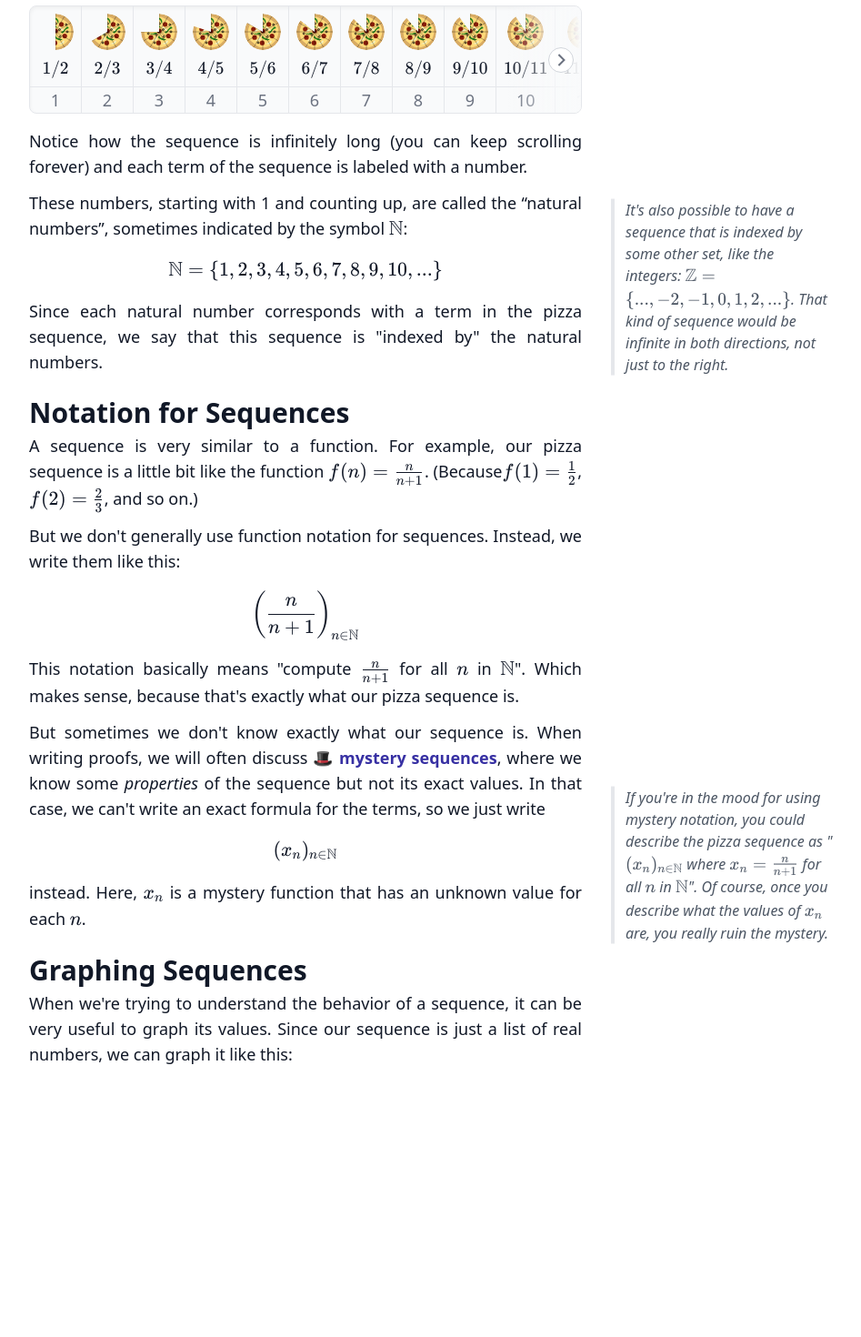
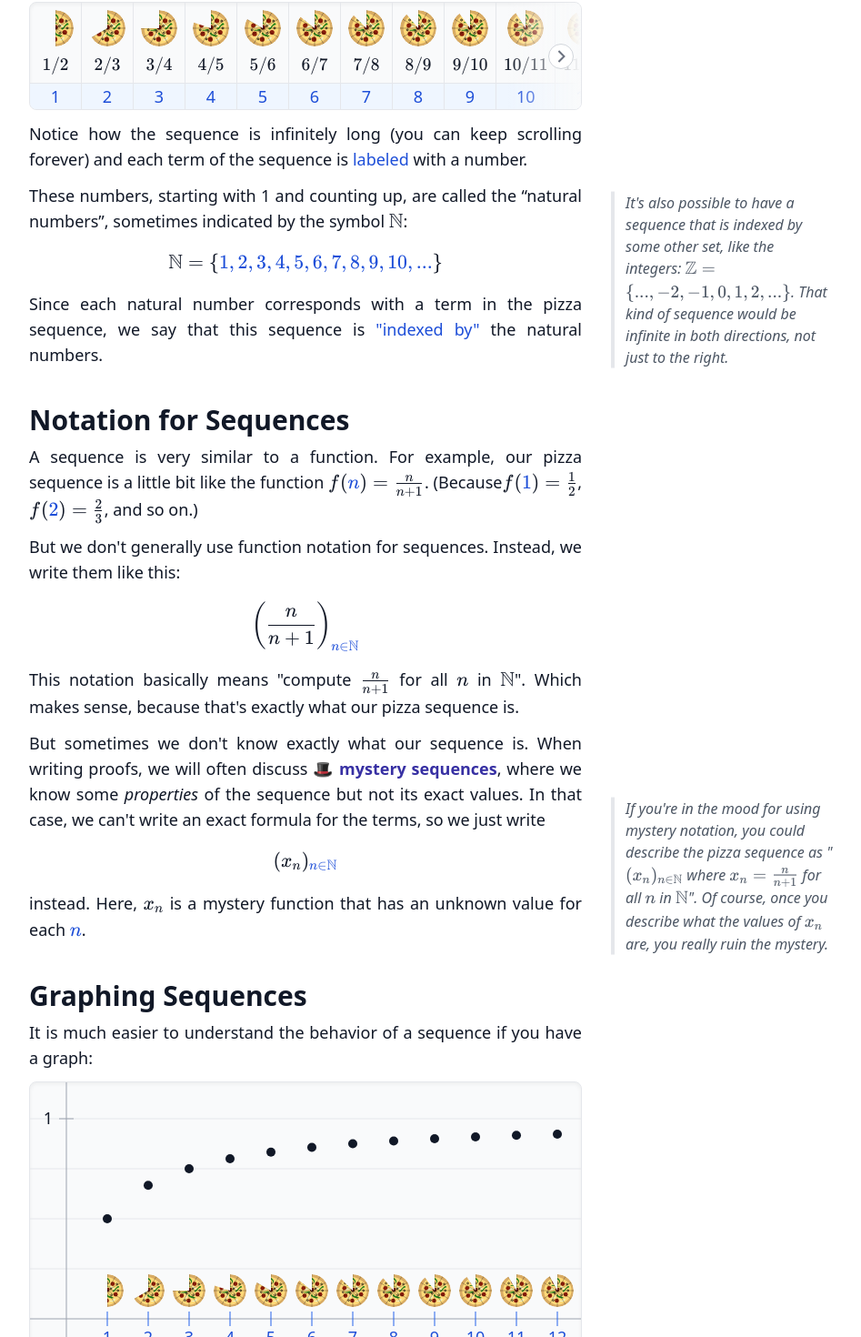
Before and after one commit to PullJosh/clown-school, a Next.js app: page / in a window 1280 px wide. Shown: the part 178-1648 px from the top of the page at 91% size, without its empty margins (304-1251 px from the left). Before the commit the page ends 1383 px from the top, so only its background shows below. Built offline with nearby package versions, Linux system fonts and the light colour scheme.

Commit message:
Add color coding and graph to sequences page

```diff
--- a/pages/index.js
+++ b/pages/index.js
@@ -26,7 +26,7 @@ export default function HomePage() {
         Take a look at this <strong>sequence</strong> of fractions:
       </p>
       <div className="relative select-none">
-        <div className="relative my-4 shadow-inner border bg-gray-50 rounded-lg overflow-hidden">
+        <div className="relative my-3 shadow-inner border bg-gray-50 rounded-lg overflow-hidden">
           <div className="overflow-x-auto" ref={sequenceScrollRef}>
             <div className="flex divide-x">
               {new Array(100).fill(null).map((_, n) => (
@@ -35,9 +35,14 @@ export default function HomePage() {
                   className="shrink-0 flex flex-col items-stretch divide-y"
                 >
                   <div className="px-2 py-2 flex justify-center">
-                    <Pizza numerator={n + 1} denominator={n + 2} />
+                    <div className="flex flex-col justify-center items-center relative space-y-2">
+                      <PizzaSVG numerator={n + 1} denominator={n + 2} />
+                      <div className="text-base">
+                        <Latex value={String.raw`${n + 1} / ${n + 2}`} />
                       </div>
-                  <div className="px-2 text-lg text-center text-gray-500">
+                    </div>
+                  </div>
+                  <div className="px-2 text-lg text-center bg-blue-50 text-blue-700">
                     {n + 1}
                   </div>
                 </div>
@@ -63,7 +68,8 @@ export default function HomePage() {
       </div>
       <p className="mb-3">
         Notice how the sequence is infinitely long (you can keep scrolling
-        forever) and each term of the sequence is labeled with a number.
+        forever) and each term of the sequence is{" "}
+        <span className="text-blue-700">labeled</span> with a number.
       </p>
       <p>
         These numbers, starting with 1 and counting up, are called the “natural
@@ -71,12 +77,13 @@ export default function HomePage() {
         <Latex value={String.raw`\mathbb{N}`} />:
       </p>
       <Latex
-        value={String.raw`\mathbb{N} = \{ 1, 2, 3, 4, 5, 6, 7, 8, 9, 10,... \}`}
+        value={String.raw`\mathbb{N} = \{ \textcolor{#1d4ed8}{1, 2, 3, 4, 5, 6, 7, 8, 9, 10,...} \}`}
         displayMode={true}
       />
       <p>
         Since each natural number corresponds with a term in the pizza sequence,
-        we say that this sequence is "indexed by" the natural numbers.
+        we say that this sequence is{" "}
+        <span className="text-blue-700">"indexed by"</span> the natural numbers.
       </p>
       <Aside>
         <p>
@@ -89,21 +96,25 @@ export default function HomePage() {
           to the right.
         </p>
       </Aside>
-      <h2 className="font-bold text-2xl sm:text-3xl mt-6 mb-1 text-left">
+      <h2 className="font-bold text-2xl sm:text-3xl mt-10 mb-2 text-left">
         Notation for Sequences
       </h2>
       <p className="mb-3">
         A sequence is very similar to a function. For example, our pizza
         sequence is a little bit like the function{" "}
-        <Latex value={String.raw`f(n) = \frac{n}{n + 1}`} />. (Because
-        <Latex value={String.raw`f(1) = \frac 12`} />,{" "}
-        <Latex value={String.raw`f(2) = \frac 23`} />, and so on.)
+        <Latex
+          value={String.raw`f(\textcolor{#1d4ed8}{n}) = \frac{n}{n + 1}`}
+        />
+        . (Because
+        <Latex value={String.raw`f(\textcolor{#1d4ed8}{1}) = \frac 12`} />,{" "}
+        <Latex value={String.raw`f(\textcolor{#1d4ed8}{2}) = \frac 23`} />, and
+        so on.)
       </p>
       <p className="mb-3">
         But we don't generally use function notation for sequences. Instead, we
         write them like this:
         <Latex
-          value={String.raw`\left(\frac{n}{n+1}\right)_{n \in \mathbb{N}}`}
+          value={String.raw`\left(\frac{n}{n+1}\right)_{\textcolor{#1d4ed8}{n \in \mathbb{N}}}`}
           displayMode={true}
         />
         This notation basically means "compute{" "}
@@ -121,11 +132,11 @@ export default function HomePage() {
         values. In that case, we can't write an exact formula for the terms, so
         we just write
         <Latex
-          value={String.raw`(x_n)_{n \in \mathbb{N}}`}
+          value={String.raw`(x_n)_{\textcolor{#1d4ed8}{n \in \mathbb{N}}}`}
           displayMode={true}
         />
         instead. Here, <Latex value="x_n" /> is a mystery function that has an
-        unknown value for each <Latex value="n" />.
+        unknown value for each <Latex value="\textcolor{#1d4ed8}{n}" />.
       </p>
       <Aside>
         <p>
@@ -138,14 +149,18 @@ export default function HomePage() {
           <Latex value="x_n" /> are, you really ruin the mystery.
         </p>
       </Aside>
-      <h2 className="font-bold text-2xl sm:text-3xl mt-6 mb-1 text-left">
+      <h2 className="font-bold text-2xl sm:text-3xl mt-10 mb-2 text-left">
         Graphing Sequences
       </h2>
       <p>
-        When we're trying to understand the behavior of a sequence, it can be
-        very useful to graph its values. Since our sequence is just a list of
-        real numbers, we can graph it like this:
+        It is much easier to understand the behavior of a sequence if you have a
+        graph:
       </p>
+      <div className="relative select-none">
+        <div className="relative my-3 shadow-inner border bg-gray-50 rounded-lg overflow-hidden">
+          <PizzaSequenceGraph />
+        </div>
+      </div>
     </div>
   );
 }
@@ -161,12 +176,11 @@ function Aside({ children }) {
   );
 }
 
-function Pizza({ numerator, denominator }) {
+function PizzaSVG({ numerator, denominator, ...props }) {
   const angle = Math.PI / 2 - 2 * Math.PI * (numerator / denominator);
 
   return (
-    <div className="flex flex-col justify-center items-center relative space-y-2">
-      <svg viewBox="0 0 100 100" className="w-10 h-10">
+    <svg viewBox="0 0 100 100" className="w-10 h-10" {...props}>
       <defs>
         <clipPath id={`cut-fraction-${numerator}-${denominator}`}>
           <path
@@ -380,9 +394,107 @@ function Pizza({ numerator, denominator }) {
         fill="url(#pizza-pattern)"
       />
     </svg>
-      <div className="text-base">
-        <Latex value={String.raw`${numerator} / ${denominator}`} />
-      </div>
-    </div>
   );
 }
+
+function PizzaSequenceGraph({ width = 606, height = 300 }) {
+  const originX = 40;
+  const originY = 260;
+  const scaleX = 45;
+  const scaleY = 220;
+
+  const nValues = [...new Array(Math.ceil((width - originX) / scaleX))].map(
+    (_, i) => i + 1
+  );
+
+  return (
+    <svg viewBox="0 0 606 300" className="w-full h-auto">
+      {[...new Array(4)].map((_, i) => (
+        <line
+          x1={0}
+          y1={originY - scaleY * ((i + 1) / 4)}
+          x2={606}
+          y2={originY - scaleY * ((i + 1) / 4)}
+          className="text-gray-200"
+          stroke="currentColor"
+        />
+      ))}
+      <line
+        x1={originX}
+        y1={0}
+        x2={originX}
+        y2={300}
+        className="text-gray-400"
+        stroke="currentColor"
+      />
+      <line
+        x1={0}
+        y1={originY}
+        x2={606}
+        y2={originY}
+        className="text-gray-400"
+        stroke="currentColor"
+      />
+      {nValues.map((n) => (
+        <>
+          <line
+            x1={originX + scaleX * n}
+            y1={originY - 8}
+            x2={originX + scaleX * n}
+            y2={originY + 8}
+            className="text-blue-600"
+            stroke="currentColor"
+          />
+          <text
+            x={originX + scaleX * n}
+            y={originY + 27}
+            fontSize={18}
+            textAnchor="middle"
+            className="text-blue-700"
+            fill="currentColor"
+          >
+            {n}
+          </text>
+        </>
+      ))}
+      <line
+        x1={originX - 8}
+        y1={originY - scaleY * 1}
+        x2={originX + 8}
+        y2={originY - scaleY * 1}
+        className="text-gray-400"
+        stroke="currentColor"
+      />
+      <text
+        x={originX - 20}
+        y={originY - scaleY * 1 + 1}
+        fontSize={18}
+        textAnchor="middle"
+        dominantBaseline="middle"
+        className="text-gray-900"
+        fill="currentColor"
+      >
+        {1}
+      </text>
+      {nValues.map((n) => (
+        <circle
+          cx={originX + scaleX * n}
+          cy={originY - scaleY * (n / (n + 1))}
+          r={5}
+          className="text-gray-900"
+          fill="currentColor"
+        />
+      ))}
+      {nValues.map((n) => (
+        <PizzaSVG
+          numerator={n}
+          denominator={n + 1}
+          width={scaleX * 0.8}
+          height={scaleX * 0.8}
+          x={originX + scaleX * n - (scaleX * 0.8) / 2}
+          y={originY - scaleX * 0.8 - 13}
+        />
+      ))}
+    </svg>
+  );
+}
```
Lines whose indentation alone changed are shown as unchanged.
